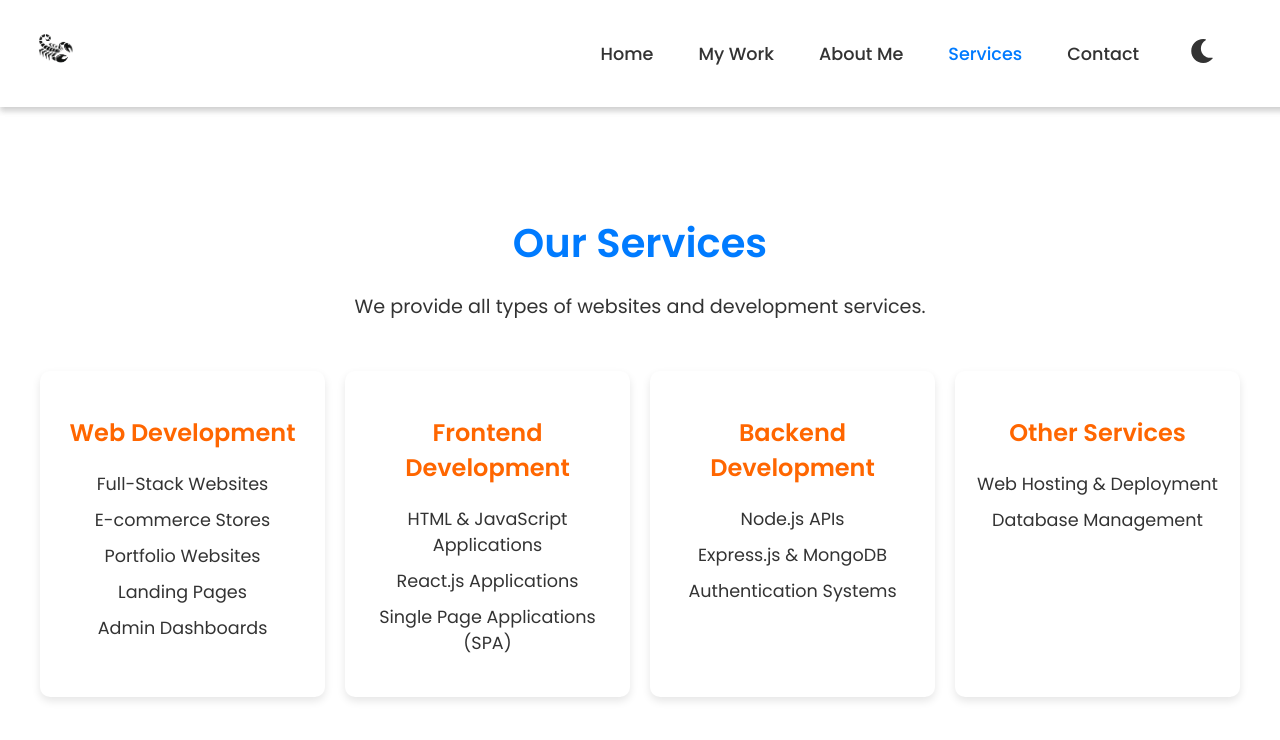
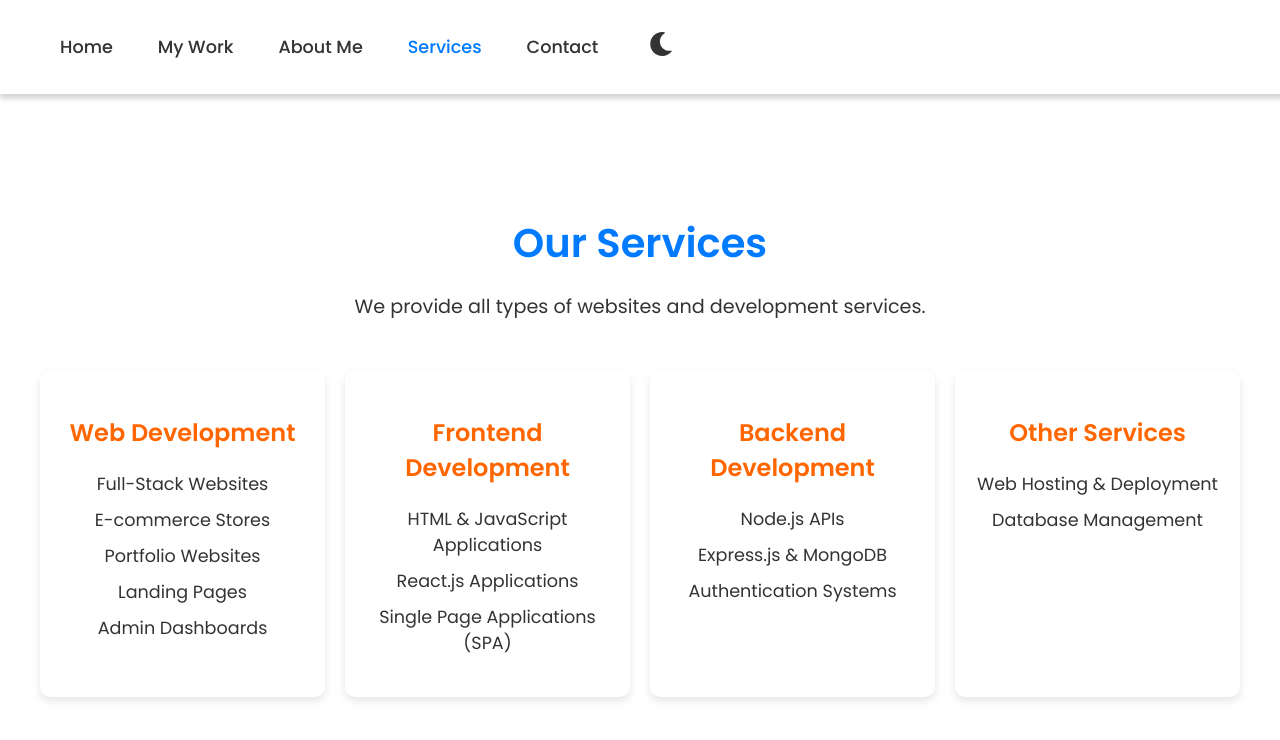
Before and after one commit to Sanjay-adepu/Adepu-Sanjay, a React (Vite) app: page /services in a window 1280 px wide. Shown: the top 740 px of the page. Built offline with nearby package versions, Linux system fonts and the light colour scheme.

Commit message:
Update Navbar.jsx

```diff
--- a/src/components/Navbar.jsx
+++ b/src/components/Navbar.jsx
@@ -14,9 +14,7 @@ const Navbar = ({ darkMode, toggleDarkMode }) => {
     return (
         <nav className={`navbar ${darkMode ? "dark" : ""}`}>
             {/* Logo Section */}
-            <div className="logo">
-                <img src="./file-V8aAeiWnjAvjr71pK1vm3o__1_-removebg-preview.png" alt="Logo" />
-            </div>
+
 
             {/* Hamburger Menu Button */}
             <button className="menu-toggle" onClick={toggleMenu}>
```
